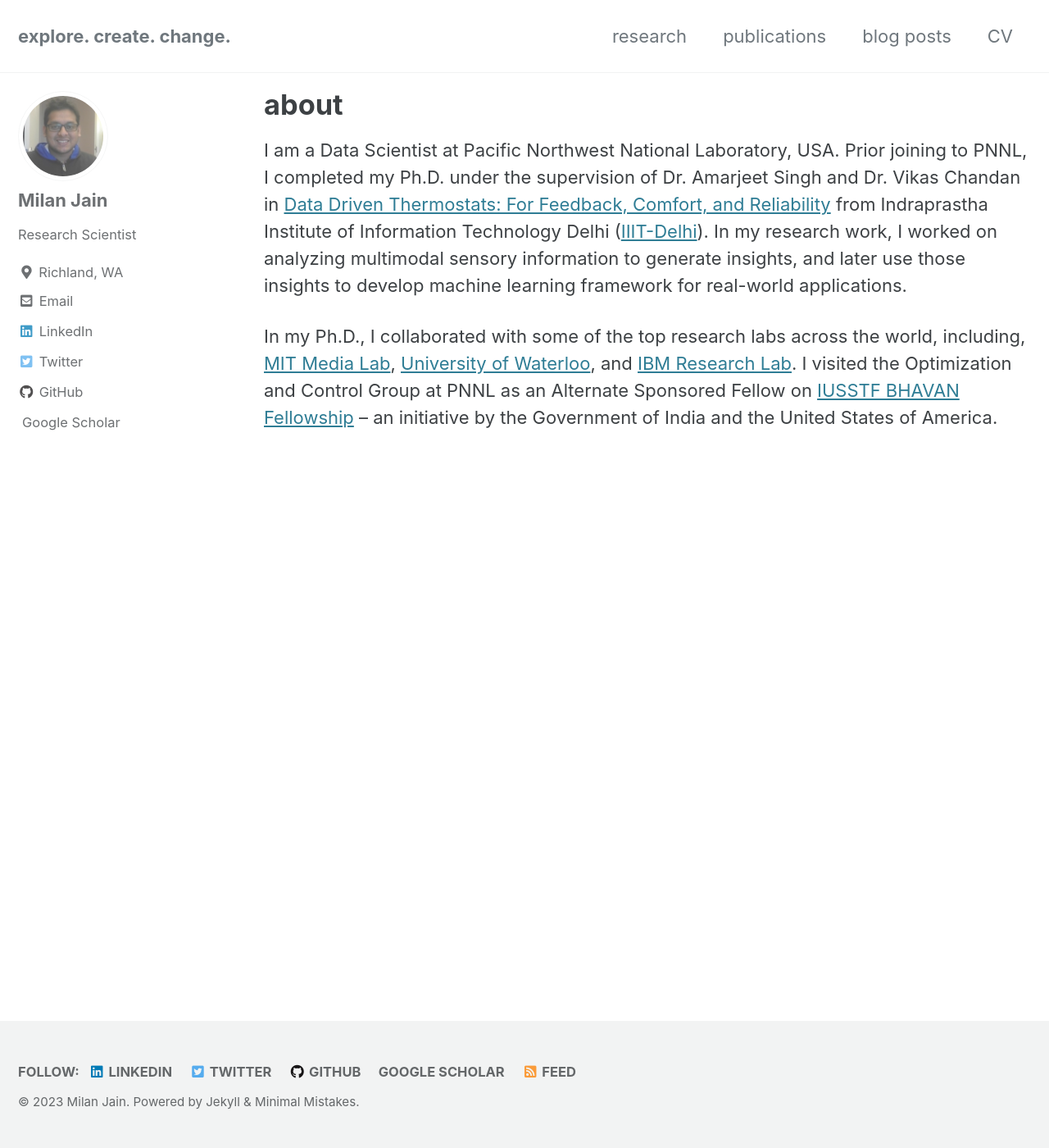
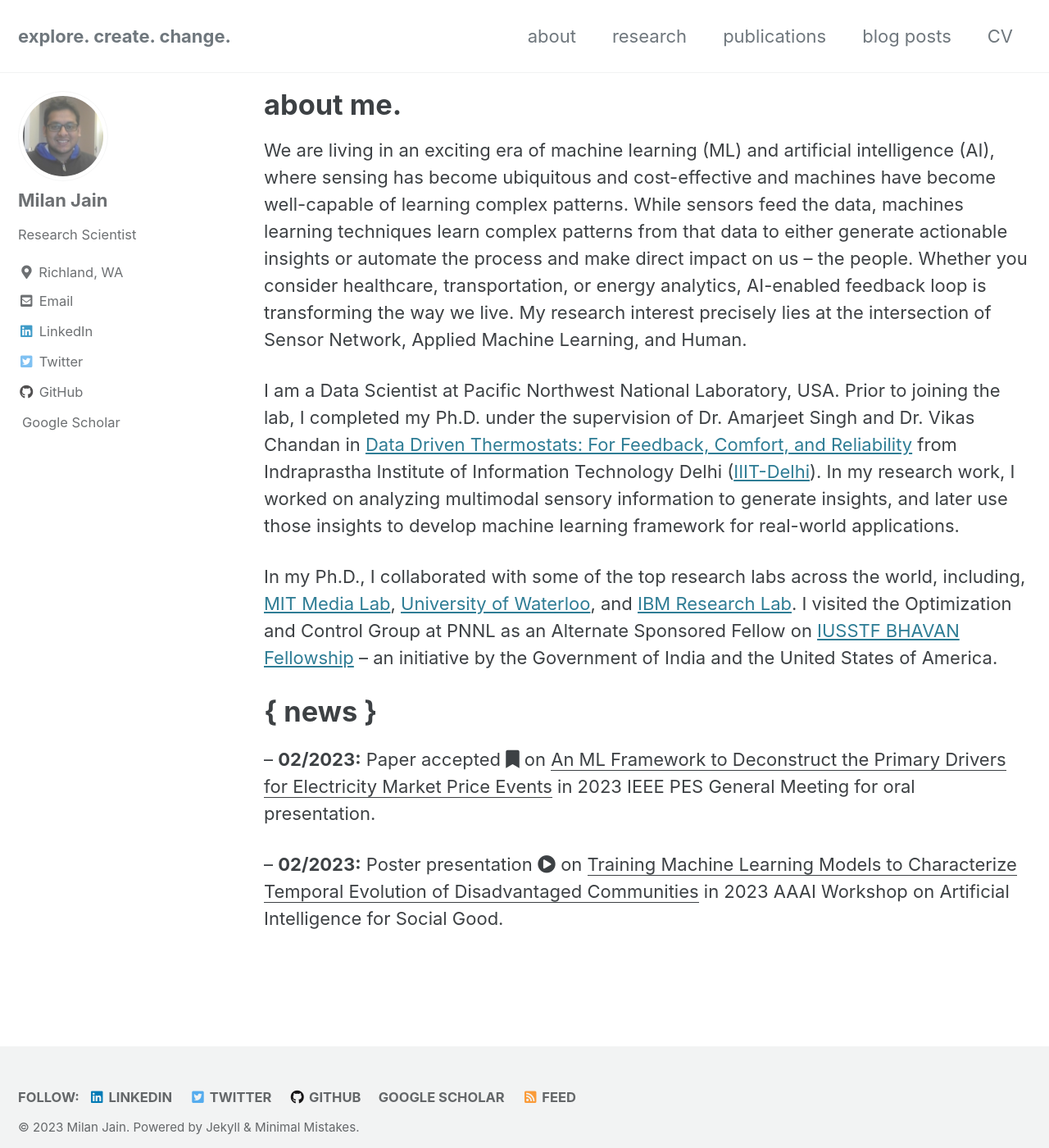
Before and after one commit to jainmilan/jainmilan.github.io, a Jekyll site: the page built from _pages/about.md, in a window 1280 px wide and 1400 px high. Shown: the whole window at 82% size. Built offline with Jekyll 4.4.1, drawn with Linux system fonts in a browser that asks for light colours; cached includes are drawn as plain includes; a style sheet for code colours, icons or effects is not loaded.

Commit message:
first draft

```diff
--- a/_pages/about.md
+++ b/_pages/about.md
@@ -1,10 +1,17 @@
 ---
-title: "about"
+title: "about me."
 layout: archive
 permalink: /
 classes: wide
 ---
 
-I am a Data Scientist at Pacific Northwest National Laboratory, USA. Prior joining to PNNL, I completed my Ph.D. under the supervision of Dr. Amarjeet Singh and Dr. Vikas Chandan in [Data Driven Thermostats: For Feedback, Comfort, and Reliability](https://repository.iiitd.edu.in/xmlui/handle/123456789/795) from Indraprastha Institute of Information Technology Delhi ([IIIT-Delhi](https://www.iiitd.ac.in/)). In my research work, I worked on analyzing multimodal sensory information to generate insights, and later use those insights to develop machine learning framework for real-world applications.
+We are living in an exciting era of machine learning (ML) and artificial intelligence (AI), where sensing has become ubiquitous and cost-effective and machines have become well-capable of learning complex patterns. While sensors feed the data, machines learning techniques learn complex patterns from that data to either generate actionable insights or automate the process and make direct impact on us -- the people. Whether you consider healthcare, transportation, or energy analytics, AI-enabled feedback loop is transforming the way we live. My research interest precisely lies at the intersection of Sensor Network, Applied Machine Learning, and Human.
+
+I am a Data Scientist at Pacific Northwest National Laboratory, USA. Prior to joining the lab, I completed my Ph.D. under the supervision of Dr. Amarjeet Singh and Dr. Vikas Chandan in [Data Driven Thermostats: For Feedback, Comfort, and Reliability](https://repository.iiitd.edu.in/xmlui/handle/123456789/795) from Indraprastha Institute of Information Technology Delhi ([IIIT-Delhi](https://www.iiitd.ac.in/)). In my research work, I worked on analyzing multimodal sensory information to generate insights, and later use those insights to develop machine learning framework for real-world applications.
 
 In my Ph.D., I collaborated with some of the top research labs across the world, including, [MIT Media Lab](https://www.media.mit.edu/), [University of Waterloo](https://uwaterloo.ca/), and [IBM Research Lab](https://research.ibm.com/labs/india). I visited the Optimization and Control Group at PNNL as an Alternate Sponsored Fellow on [IUSSTF BHAVAN Fellowship](https://iusstf.org/building-energy-efficiency-higher-advanced-network-fellowship) – an initiative by the Government of India and the United States of America.
+
+# { news }
+-- **02/2023:** Paper accepted <i class="fas fa-bookmark"></i> on <u>An ML Framework to Deconstruct the Primary Drivers for Electricity Market Price Events</u> in 2023 IEEE PES General Meeting for oral presentation.
+
+-- **02/2023:** Poster presentation <i class="fas fa-play-circle"></i> on <u>Training Machine Learning Models to Characterize Temporal Evolution of Disadvantaged Communities</u> in 2023 AAAI Workshop on Artificial Intelligence for Social Good.
```
Also changed, not shown: _data/navigation.yml (+6 -4 lines), _pages/cv.md (added, +6 -0 lines), _pages/posts.md (added, +6 -0 lines), _pages/publications.md (added, +6 -0 lines), _pages/research.md (added, +6 -0 lines).
